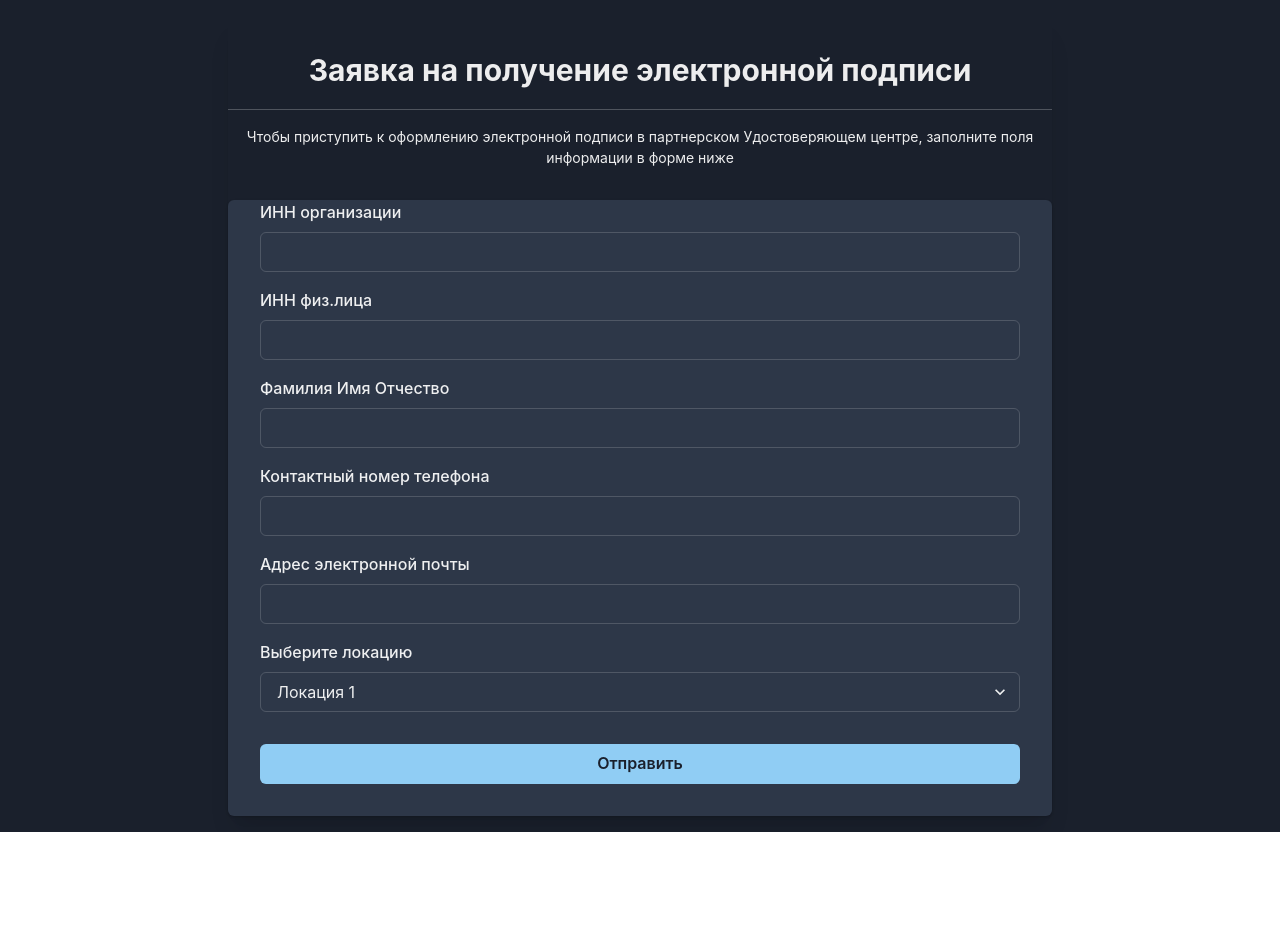
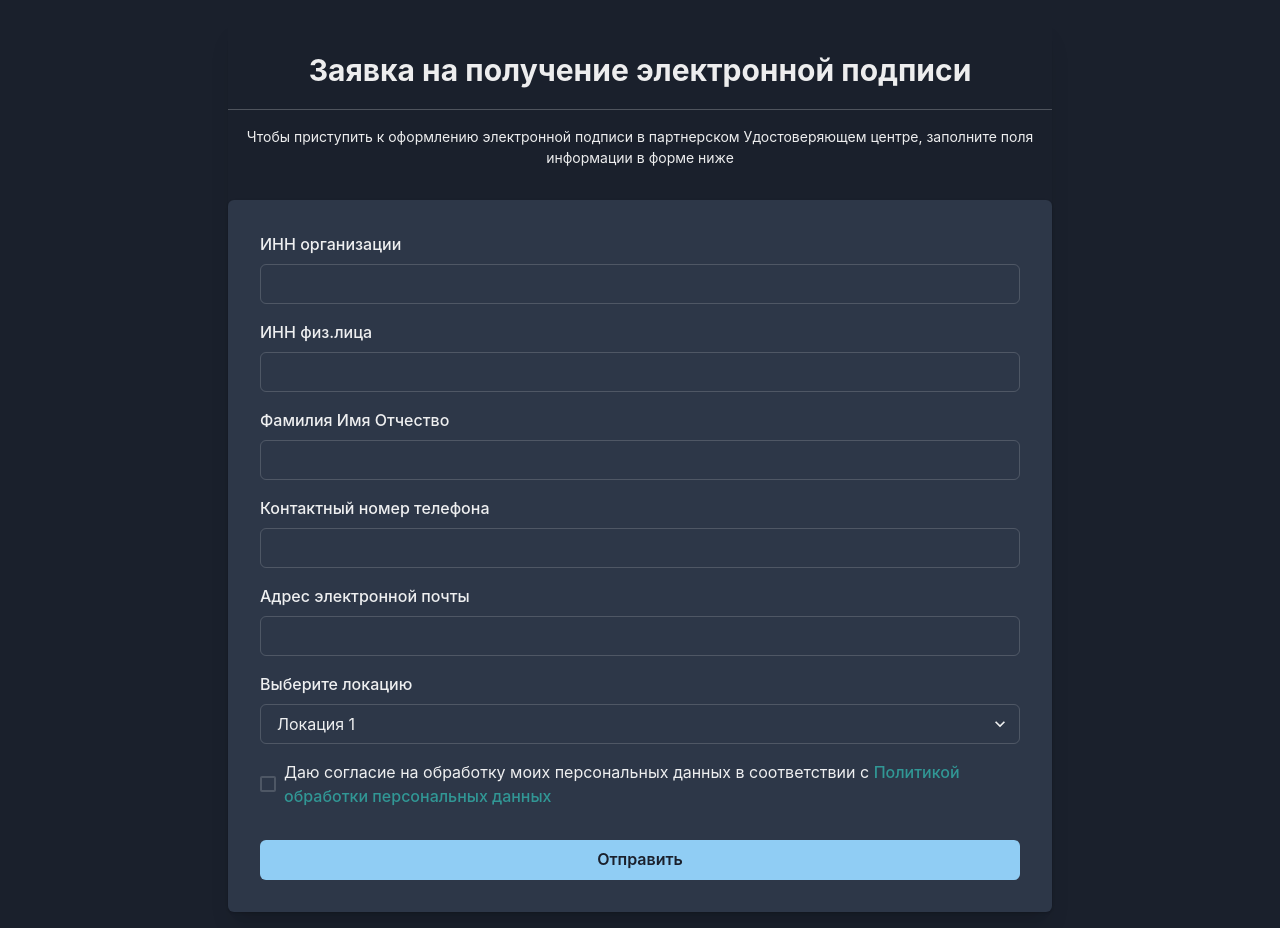
Before and after one commit to dmitry-uknowme/elpod.novorostorgi.ru, a React (Vite) app: page / in a window 1280 px wide. Before the commit the page ends 832 px from the top, so only its background shows below. Built offline with nearby package versions, Linux system fonts and the light colour scheme.

Commit message:
fix layout

```diff
--- a/src/App.tsx
+++ b/src/App.tsx
@@ -11,7 +11,8 @@ import {
   Text,
   Card,
   Box,
-  Select
+  Select,
+  Link, Checkbox
 } from "@chakra-ui/react";
 import { Divider } from "rsuite";
 
@@ -52,7 +53,7 @@ const App = ({
               <hr />
               {/* <Divider /> */}
               <Text textAlign='center' fontSize='sm' marginTop="0.5rem">Чтобы приступить к оформлению электронной подписи в партнерском Удостоверяющем центре, заполните поля информации в форме ниже</Text>
-              <Card paddingX="2rem" paddingBottom="2rem" marginTop="2rem">
+              <Card paddingX="2rem" paddingBottom="2rem" paddingTop="2rem" marginTop="2rem">
                 <FormControl isInvalid={!!errors.org_inn}>
                   <FormLabel fontSize="md">ИНН организации</FormLabel>
                   <Input id="org_inn" {...register("org_inn", { required: "Поле обязательное для заполнения" })} />
@@ -99,6 +100,8 @@ const App = ({
                     {errors.location && errors.location.message}
                   </FormErrorMessage>
                 </FormControl>
+                <Checkbox style={{ marginTop: "1rem" }}>Даю согласие на обработку моих персональных данных в соответствии с <Link color='teal.500' href='#'>
+                  Политикой обработки персональных данных</Link></Checkbox>
                 <Button mt="2rem" colorScheme="blue" isLoading={isSubmitting} type="submit">
                   Отправить
                 </Button>
--- a/src/theme.ts
+++ b/src/theme.ts
@@ -6,6 +6,7 @@ import { extendTheme, type ThemeConfig } from "@chakra-ui/react";
 // 2. Add your color mode config
 const config: ThemeConfig = {
   initialColorMode: "dark",
+  //   initialColorMode: "light",
   useSystemColorMode: false,
 };
 
```
